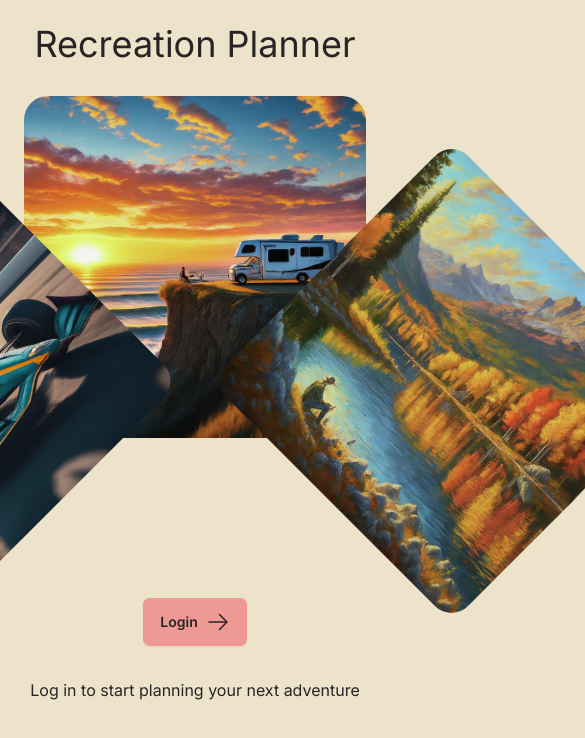
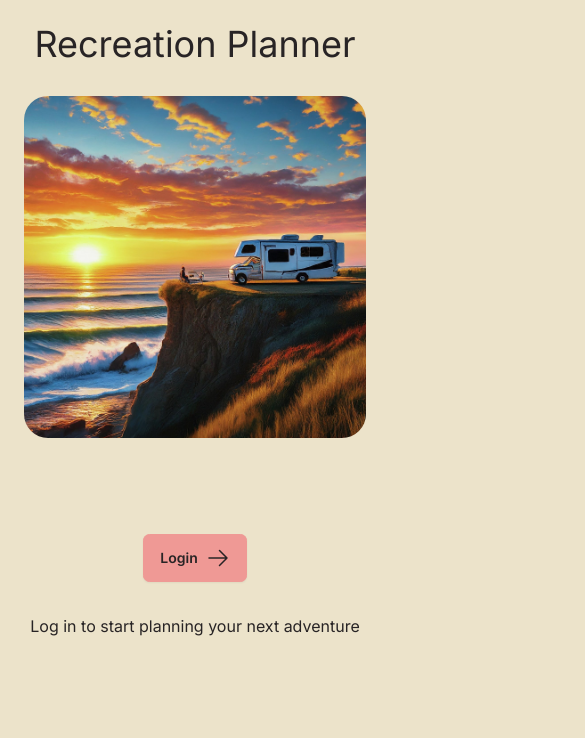
Before and after one commit to kensodemann-projects/recreation-planner, a Next.js app: page / in a window 390 px wide. Shown: the top 738 px of the page, 585 px wide, since content can reach past the window. Built offline with nearby package versions, Linux system fonts and the light colour scheme.

Commit message:
make the main page more responsive

```diff
--- a/app/page.tsx
+++ b/app/page.tsx
@@ -10,7 +10,7 @@ export default function Home() {
       <div className="flex flex-row justify-center">
         <Image
           src="/indy-car.jpg"
-          className="rounded-3xl -rotate-45 translate-x-1/4 translate-y-1/3"
+          className="hidden lg:block rounded-3xl -rotate-45 translate-x-1/4 translate-y-1/3"
           width={384}
           height={384}
           alt="A generic IndyCar on the track"
@@ -24,13 +24,13 @@ export default function Home() {
         />
         <Image
           src="/fall-by-river.jpg"
-          className="rounded-3xl rotate-45 -translate-x-1/4 translate-y-1/3"
+          className="hidden lg:block rounded-3xl rotate-45 -translate-x-1/4 translate-y-1/3"
           width={384}
           height={384}
           alt="A generic IndyCar on the track"
         />
       </div>
-      <Link href="/login" className="btn btn-primary mt-32">
+      <Link href="/login" className="btn btn-primary mt-16 lg:mt-32">
         Login
         <ArrowRightIcon className="w-6" />
       </Link>
```
